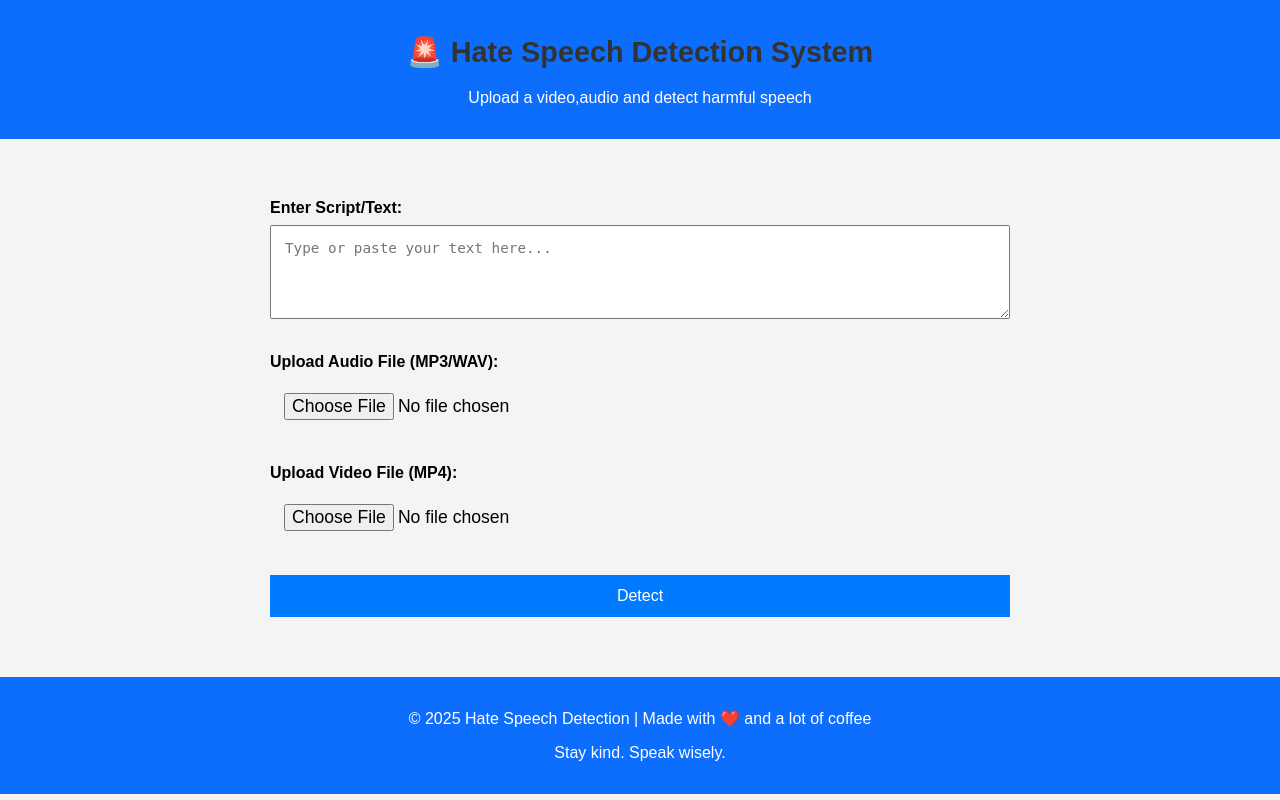
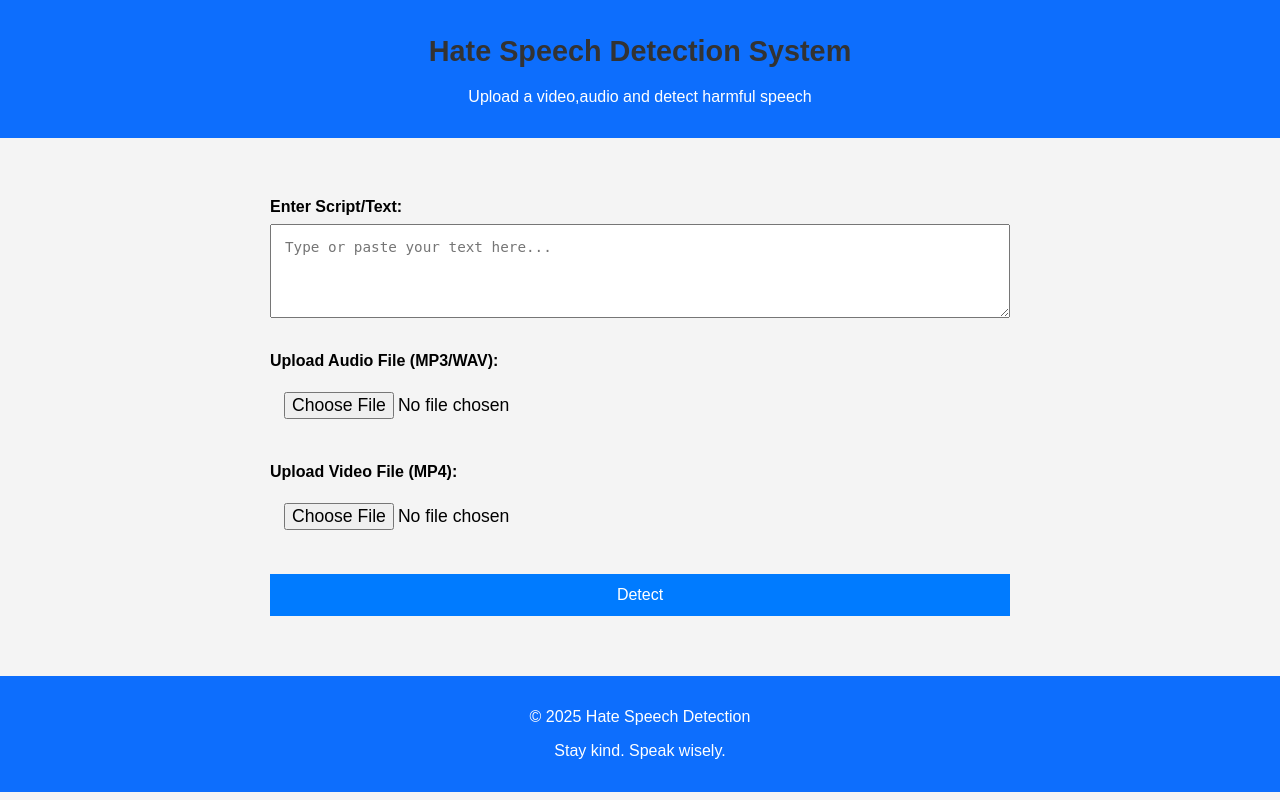
Before and after one commit to dahi2003/Hate_speech_detection_NLP_project, a Flask app: page / in a window 1280 px wide. Run offline with Flask 3, Linux system fonts and the light colour scheme; parts of the project's set-up code (start-up, migrations or seed data) failed here and were passed over.

Commit message:
Remove emojis from index.html header and footer

```diff
--- a/templates/index.html
+++ b/templates/index.html
@@ -93,7 +93,7 @@
 </head>
 <body>
     <header>
-        <h1>🚨 Hate Speech Detection System</h1>
+        <h1> Hate Speech Detection System</h1>
         <p>Upload a video,audio and detect harmful speech</p>
     </header>
 
@@ -125,7 +125,7 @@
     </div>
 
    <footer>
-    <p>&copy; 2025 Hate Speech Detection | Made with ❤️ and a lot of coffee</p>
+    <p>&copy; 2025 Hate Speech Detection </p>
     <p>Stay kind. Speak wisely.</p>
 </footer>
 </body>
```
